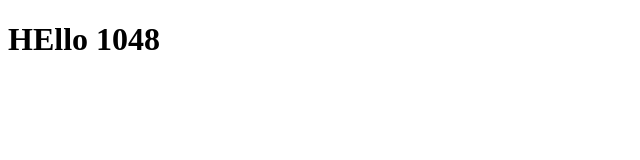
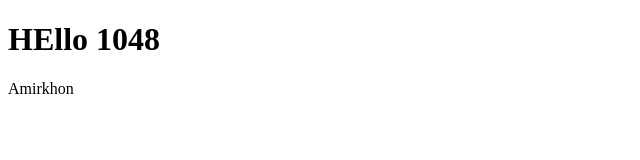
Before and after one commit to behhruz/test-with-1048, a plain HTML site: page index.html in a window 1280 px wide. Shown: the full height of the page, 0-640 px from the left. Drawn offline with Linux system fonts and the light colour scheme.

Commit message:
Amirkhon yozdi

```diff
--- a/index.html
+++ b/index.html
@@ -9,6 +9,8 @@
 
 <body>
     <h1>HEllo 1048</h1>
+
+    <p>Amirkhon</p>
 </body>
 
 </html>
```
